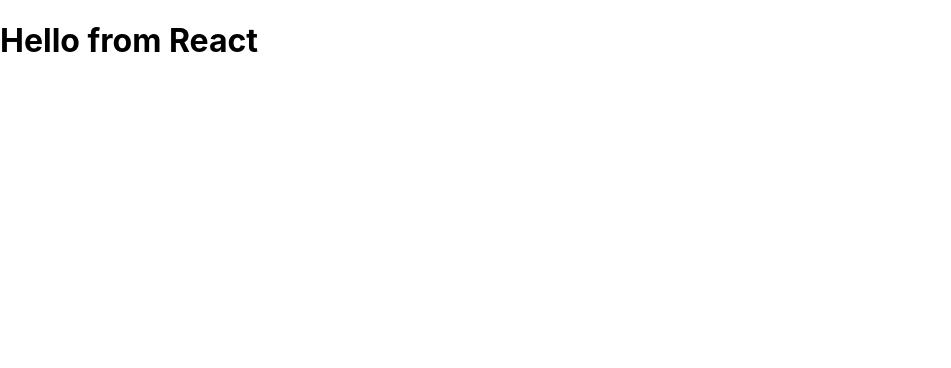
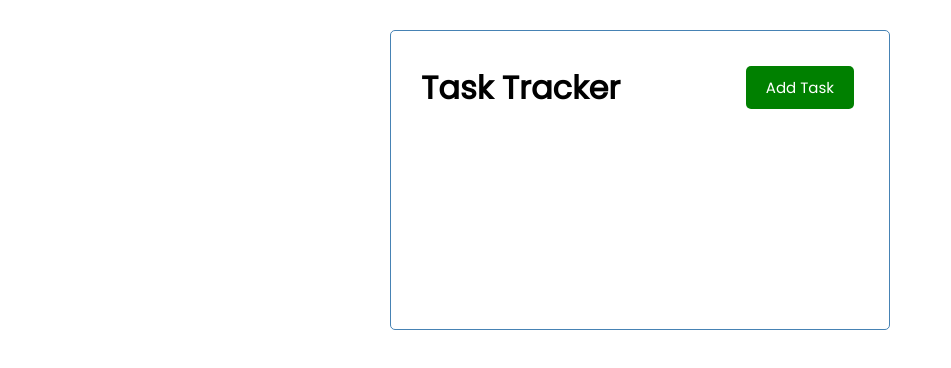
Before and after one commit to fueremi/React-Crash_Course, a React (Create React App) app: page / in a window 1280 px wide. Shown: the top 368 px of the page, without its empty margins (0-951 px from the left). Built offline with nearby package versions, Linux system fonts and the light colour scheme.

Commit message:
add Header and Button components

```diff
--- a/src/App.js
+++ b/src/App.js
@@ -1,9 +1,18 @@
+import Header from './components/Header'
+
 function App() {
   return (
     <div className="container">
-      <h1>Hello from React</h1>
+      <Header/>
     </div>
   );
 }
 
+// ! Class style
+// class App extends React.Component {
+//   render() {
+//     return <h1>Hello from a class</h1>
+//   }
+// }
+
 export default App;
--- /dev/null
+++ b/src/components/Button.js
@@ -0,0 +1,27 @@
+import PropTypes from 'prop-types';
+
+const Button = ({ color, text, onClick }) => {
+  return (
+    <>
+      <button
+        onClick={onClick}
+        style={{ backgroundColor: color }}
+        className="btn"
+      >
+        {text}
+      </button>
+    </>
+  );
+};
+
+Button.defaultProps = {
+  color: 'steelBlue',
+};
+
+Button.propTypes = {
+  text: PropTypes.string,
+  color: PropTypes.string,
+  onClick: PropTypes.func,
+};
+
+export default Button;
--- /dev/null
+++ b/src/components/Header.js
@@ -0,0 +1,31 @@
+import PropTypes from 'prop-types';
+import Button from './Button'
+
+const Header = ({ title }) => {
+  const onClick = () => {
+    console.log('Click')
+  }
+
+  return (
+    <header className="header">
+      <h1>{title}</h1>
+      <Button color="green" text="Add Task" onClick={onClick} />
+    </header>
+  );
+};
+
+Header.defaultProps = {
+  title: 'Task Tracker',
+};
+
+Header.propTypes = {
+  title: PropTypes.string.isRequired,
+};
+
+// ! CSS In Js
+// const headerStyle = {
+//   color: 'red',
+//   backgroundColor: 'black'
+// }
+
+export default Header;
--- a/src/index.css
+++ b/src/index.css
@@ -1,13 +1,112 @@
-body {
+@import url('https://fonts.googleapis.com/css2?family=Poppins:wght@300;400&display=swap');
+
+* {
+  box-sizing: border-box;
   margin: 0;
-  font-family: -apple-system, BlinkMacSystemFont, 'Segoe UI', 'Roboto', 'Oxygen',
-    'Ubuntu', 'Cantarell', 'Fira Sans', 'Droid Sans', 'Helvetica Neue',
-    sans-serif;
-  -webkit-font-smoothing: antialiased;
-  -moz-osx-font-smoothing: grayscale;
+  padding: 0;
 }
 
-code {
-  font-family: source-code-pro, Menlo, Monaco, Consolas, 'Courier New',
-    monospace;
+body {
+  font-family: 'Poppins', sans-serif;
 }
+
+.container {
+  max-width: 500px;
+  margin: 30px auto;
+  overflow: auto;
+  min-height: 300px;
+  border: 1px solid steelblue;
+  padding: 30px;
+  border-radius: 5px;
+}
+
+.header {
+  display: flex;
+  justify-content: space-between;
+  align-items: center;
+  margin-bottom: 20px;
+}
+
+.btn {
+  display: inline-block;
+  background: #000;
+  color: #fff;
+  border: none;
+  padding: 10px 20px;
+  margin: 5px;
+  border-radius: 5px;
+  cursor: pointer;
+  text-decoration: none;
+  font-size: 15px;
+  font-family: inherit;
+}
+
+.btn:focus {
+  outline: none;
+}
+
+.btn:active {
+  transform: scale(0.98);
+}
+
+.btn-block {
+  display: block;
+  width: 100%;
+}
+
+.task {
+  background: #f4f4f4;
+  margin: 5px;
+  padding: 10px 20px;
+  cursor: pointer;
+}
+
+.task.reminder {
+  border-left: 5px solid green;
+}
+
+.task h3 {
+  display: flex;
+  align-items: center;
+  justify-content: space-between;
+}
+
+.add-form {
+  margin-bottom: 40px;
+}
+
+.form-control {
+  margin: 20px 0;
+}
+
+.form-control label {
+  display: block;
+}
+
+.form-control input {
+  width: 100%;
+  height: 40px;
+  margin: 5px;
+  padding: 3px 7px;
+  font-size: 17px;
+}
+
+.form-control-check {
+  display: flex;
+  align-items: center;
+  justify-content: space-between;
+}
+
+.form-control-check label {
+  flex: 1;
+}
+
+.form-control-check input {
+  flex: 2;
+  height: 20px;
+}
+
+footer {
+  margin-top: 30px;
+  text-align: center;
+}
```
